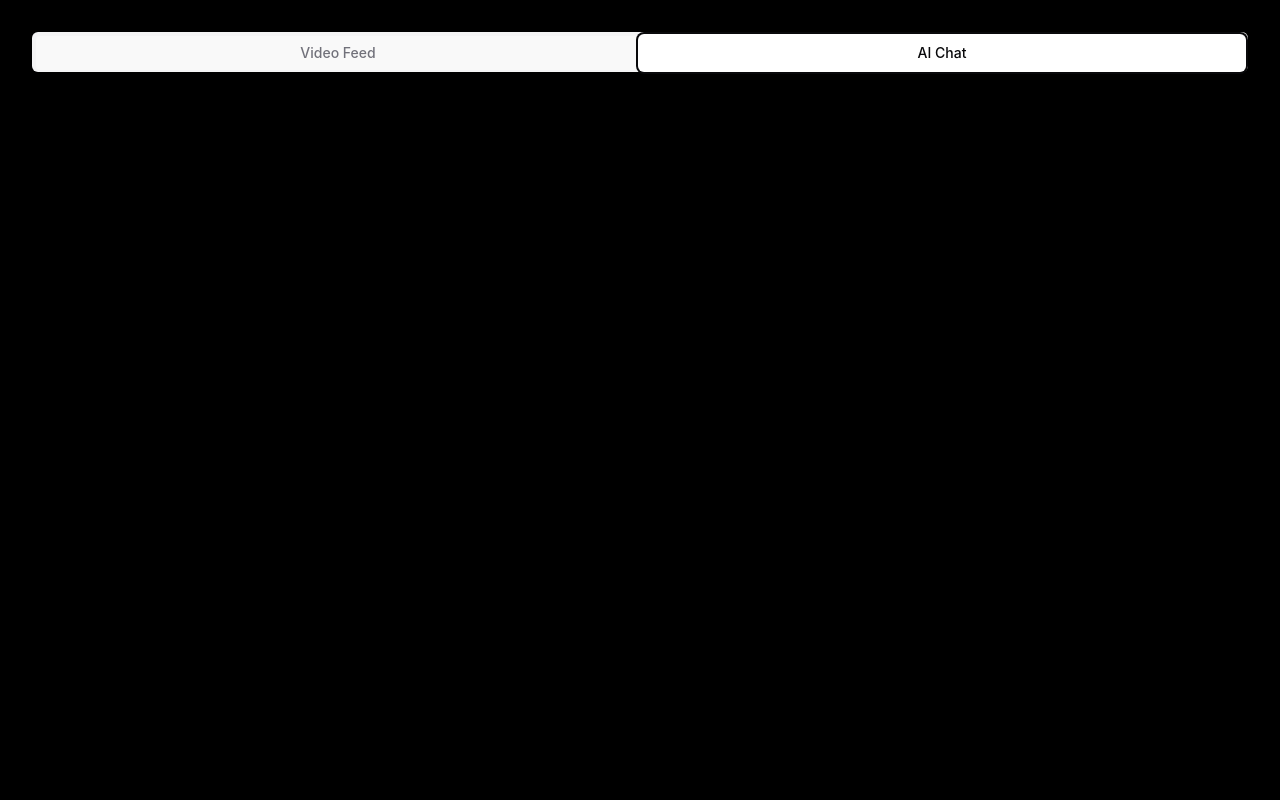
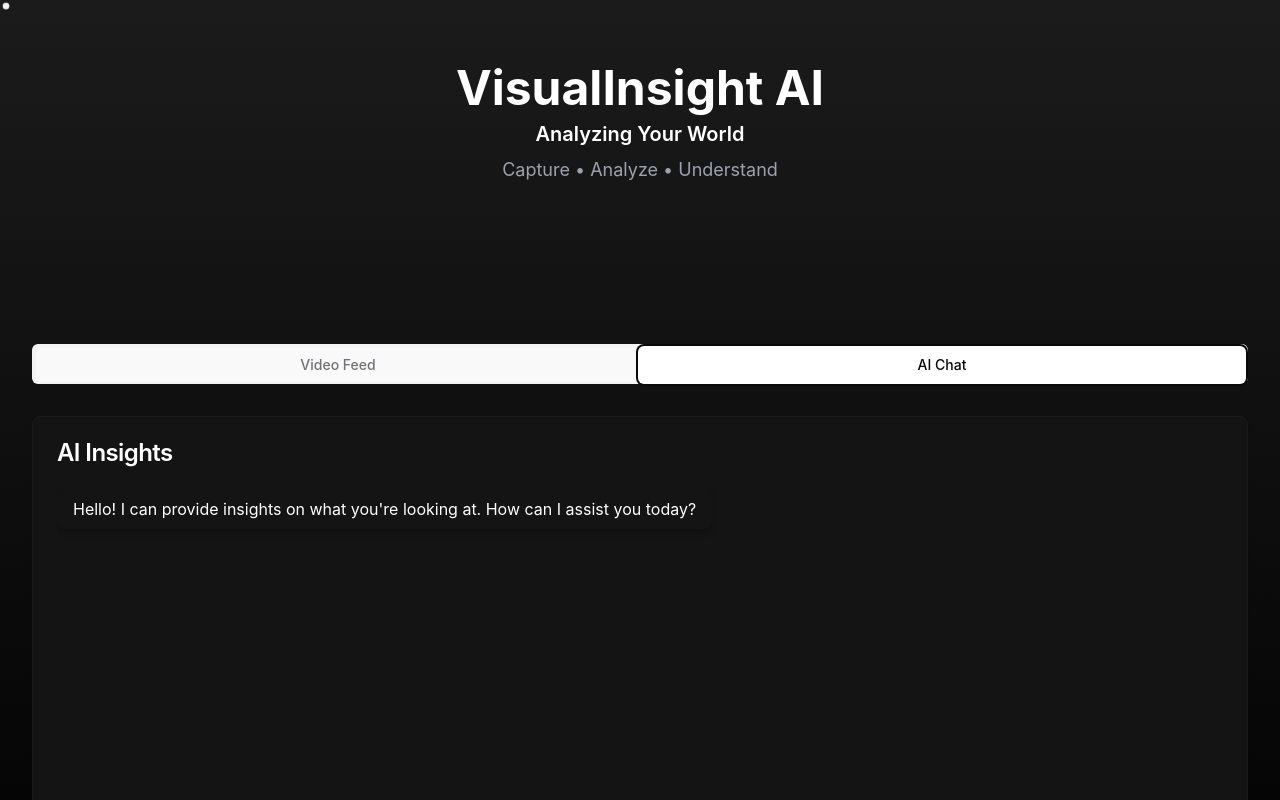
Before and after one commit to eyumandy/AI-Vision-Glasses, a React (Vite) app in the folder vite-project/: page / in a window 1280 px wide. Both pictures are taken after a click on the tab "AI Chat". Shown: the top 800 px of the page. Built offline with nearby package versions, Linux system fonts and the light colour scheme.

Commit message:
frontend improvements

```diff
--- a/vite-project/src/VisualInsight.tsx
+++ b/vite-project/src/VisualInsight.tsx
@@ -1,12 +1,12 @@
 'use client'
 
 import { useState, useEffect } from 'react'
-import { motion, useAnimation } from 'framer-motion'
+import { motion, useAnimation, useMotionValue } from 'framer-motion'
 import { Button } from "@/components/ui/button"
 import { Input } from "@/components/ui/input"
 import { Card, CardContent, CardHeader, CardTitle } from "@/components/ui/card"
 import { Tabs, TabsContent, TabsList, TabsTrigger } from "@/components/ui/tabs"
-import { Camera, MessageSquare, RefreshCw } from 'lucide-react'
+import { Camera, MessageSquare, RefreshCw, Send } from 'lucide-react'
 
 const colors = {
   black: '#000000',
@@ -15,21 +15,83 @@ const colors = {
   white: '#ffffff',
   antiFlashWhite: '#f3f3f3',
   chineseWhite: '#e1e1e1',
+  neonBlue: '#00FFFF',
 }
 
-export default function VisualInsight() {
-  const [messages, setMessages] = useState([
+interface TrailDot {
+  x: number
+  y: number
+  id: number
+}
+
+const CursorTrail = () => {
+  const [trail, setTrail] = useState<TrailDot[]>([])
+  const mouseX = useMotionValue(0)
+  const mouseY = useMotionValue(0)
+  const trailLimit = 7 // Limit the trail to a maximum of 7 dots
+
+  useEffect(() => {
+    const updateMousePosition = (e: MouseEvent) => {
+      mouseX.set(e.clientX)
+      mouseY.set(e.clientY)
+    }
+
+    window.addEventListener('mousemove', updateMousePosition)
+
+    const intervalId = setInterval(() => {
+      setTrail((prevTrail) => {
+        const newTrail = [
+          { x: mouseX.get(), y: mouseY.get(), id: Date.now() },
+          ...prevTrail,
+        ].slice(0, trailLimit) // Keep only the most recent 7 trail dots
+
+        return newTrail
+      })
+    }, 60) // Adjust the interval to reduce the frequency of trail updates
+
+    return () => {
+      window.removeEventListener('mousemove', updateMousePosition)
+      clearInterval(intervalId)
+    }
+  }, [mouseX, mouseY])
+
+  return (
+    <div className="pointer-events-none fixed inset-0 z-50">
+      {trail.map((dot, index) => (
+        <motion.div
+          key={dot.id}
+          className="absolute w-3 h-3 bg-white rounded-full"
+          style={{
+            left: dot.x,
+            top: dot.y,
+            opacity: 1 - index * 0.15, // Reduce opacity progressively
+            scale: 1 - index * 0.1, // Reduce scale progressively
+          }}
+          initial={{ opacity: 0, scale: 0 }}
+          animate={{ opacity: 1 - index * 0.15, scale: 1 - index * 0.1 }}
+          exit={{ opacity: 0, scale: 0 }}
+          transition={{ duration: 0.3 }} // Make the trail fade out more quickly
+        />
+      ))}
+    </div>
+  )
+}
+
+export default function Component() {
+  const [messages, setMessages] = useState<{ role: string; content: string }[]>([
     { role: 'assistant', content: 'Hello! I can provide insights on what you\'re looking at. How can I assist you today?' }
   ])
   const [input, setInput] = useState('')
   const [isLoading, setIsLoading] = useState(true)
   const [isSpeaking, setIsSpeaking] = useState(false)
   const [isLiveMode, setIsLiveMode] = useState(true)
-  const [capturedImage, setCapturedImage] = useState<string | null>(null);
+  const [capturedImage, setCapturedImage] = useState<string | null>(null)
+  const [storedImage, setStoredImage] = useState<string | null>(null)
   const controls = useAnimation()
 
-  // Define the video feed URL
-  const videoFeedUrl = 'http://10.108.214.115:5000/video_feed';
+  const [activeTab, setActiveTab] = useState<'video' | 'chat'>('video')
+
+  const videoFeedUrl = 'http://10.108.214.115:5000/video_feed'
 
   useEffect(() => {
     const timer = setTimeout(() => {
@@ -40,16 +102,16 @@ export default function VisualInsight() {
 
   useEffect(() => {
     if (!isLoading) {
-      animateName()
+      animateHeader()
     }
   }, [isLoading])
 
-  const animateName = async () => {
-    await controls.start(i => ({
+  const animateHeader = async () => {
+    await controls.start({
       opacity: 1,
-      transition: { delay: i * 0.1 }
-    }))
-    controls.start("blink")
+      y: 0,
+      transition: { duration: 0.5, ease: "easeOut" }
+    })
   }
 
   const handleSendMessage = (e: React.FormEvent) => {
@@ -65,25 +127,45 @@ export default function VisualInsight() {
     }
   }
 
-  const handleCapture = async () => {
+  const handleCapture = async (): Promise<string | null> => {
     try {
-      const response = await fetch('http://10.108.214.115:5000/snapshot');
+      const response = await fetch('http://10.108.214.115:5000/snapshot')
       if (response.ok) {
-        const blob = await response.blob();
-        const imageUrl = URL.createObjectURL(blob);
-        setCapturedImage(imageUrl);
-        setIsLiveMode(false);
+        const blob = await response.blob()
+        const imageUrl = URL.createObjectURL(blob)
+        setCapturedImage(imageUrl)
+        setIsLiveMode(false)
+        return imageUrl
       } else {
-        console.error('Failed to capture image');
+        console.error('Failed to capture image')
+        return null
       }
     } catch (error) {
-      console.error('Error capturing image:', error);
+      console.error('Error capturing image:', error)
+      return null
     }
-  };
+  }
 
   const handleSwitchToLive = () => {
     setCapturedImage(null)
     setIsLiveMode(true)
+  }
+
+  const handleCaptureAndAnalyze = async () => {
+    const imageUrl = await handleCapture()
+    if (imageUrl) {
+      setStoredImage(imageUrl)
+      handleTabChange('chat')
+      setMessages(prev => [...prev, { role: 'assistant', content: 'I\'ve captured the image. What would you like to know about it?' }])
+    }
+  }
+
+  const handleTabChange = (value: string) => {
+    if (value === 'video' || value === 'chat') {
+      setActiveTab(value)
+    } else {
+      console.warn(`Invalid tab value: ${value}`)
+    }
   }
 
   if (isLoading) {
@@ -114,18 +196,56 @@ export default function VisualInsight() {
       initial={{ opacity: 0 }}
       animate={{ opacity: 1 }}
       transition={{ duration: 0.5 }}
-      className="min-h-screen flex flex-col w-full"
-      style={{ backgroundColor: colors.black, color: colors.white }}
+      className="min-h-screen flex flex-col w-full relative overflow-hidden"
+      style={{
+        background: `linear-gradient(to bottom, ${colors.eerieBlack} 0%, ${colors.black} 100%)`,
+        color: colors.white
+      }}
     >
-      {/* ... header and other components ... */}
-      <main className="flex-grow w-full px-4 sm:px-6 lg:px-8 py-8">
-        <Tabs defaultValue="video" className="w-full">
-          <TabsList className="grid w-full grid-cols-2">
+      <CursorTrail />
+      <motion.header
+        className="relative overflow-hidden pt-16 pb-32"
+        initial={{ opacity: 0, y: -50 }}
+        animate={controls}
+      >
+        <div className="max-w-7xl mx-auto px-4 sm:px-6 lg:px-8 relative z-10">
+          <motion.div
+            className="flex flex-col items-center justify-center"
+            initial={{ opacity: 0, y: 20 }}
+            animate={{ opacity: 1, y: 0 }}
+            transition={{ delay: 0.2, duration: 0.5 }}
+          >
+            <motion.h1
+              className="text-5xl font-bold mb-2 text-center"
+              whileHover={{ scale: 1.05 }}
+              transition={{ type: "spring", stiffness: 400, damping: 10 }}
+            >
+              <span>VisualInsight AI</span>
+            </motion.h1>
+            <motion.div
+              className="text-xl font-semibold text-neonBlue text-center"
+            >
+              Analyzing Your World
+            </motion.div>
+            <motion.p
+              className="mt-2 text-lg text-gray-400 text-center"
+              initial={{ opacity: 0, y: 10 }}
+              animate={{ opacity: 1, y: 0 }}
+              transition={{ delay: 0.6, duration: 0.5 }}
+            >
+              Capture • Analyze • Understand
+            </motion.p>
+          </motion.div>
+        </div>
+      </motion.header>
+      <main className="flex-grow w-full px-4 sm:px-6 lg:px-8 py-8 relative z-10">
+        <Tabs value={activeTab} onValueChange={handleTabChange} className="w-full relative z-10">
+          <TabsList className="grid w-full grid-cols-2 mb-8">
             <TabsTrigger value="video">Video Feed</TabsTrigger>
             <TabsTrigger value="chat">AI Chat</TabsTrigger>
           </TabsList>
           <TabsContent value="video">
-            <Card style={{ backgroundColor: colors.chineseBlack, borderColor: colors.eerieBlack }}>
+            <Card className="bg-opacity-30 backdrop-blur-md border-opacity-30 transition-all duration-300" style={{ backgroundColor: colors.chineseBlack, borderColor: colors.eerieBlack }}>
               <CardHeader>
                 <CardTitle style={{ color: colors.white }}>
                   {isLiveMode ? "Live Video Stream" : "Captured Image"}
@@ -139,8 +259,8 @@ export default function VisualInsight() {
                 >
                   {isLiveMode ? (
                     <div
-            className="rounded-lg overflow-hidden"
-            style={{ width: '500px', height: 'auto', margin: '0 auto' }} // Set width and center the video
+                      className="rounded-lg overflow-hidden mx-auto"
+                      style={{ width: '500px' }}
                     >
                       <img
                         src={videoFeedUrl}
@@ -152,8 +272,8 @@ export default function VisualInsight() {
                   ) : (
                     capturedImage ? (
                       <div
-              className="rounded-lg overflow-hidden"
-              style={{ width: '500px', height: 'auto', margin: '0 auto' }}
+                        className="rounded-lg overflow-hidden mx-auto"
+                        style={{ width: '500px' }}
                       >
                         <img
                           src={capturedImage}
@@ -166,7 +286,6 @@ export default function VisualInsight() {
                       <p style={{ color: colors.chineseWhite }}>No image captured</p>
                     )
                   )}
-
                 </motion.div>
                 <div className="mt-4 flex space-x-2">
                   <motion.div className="flex-1" whileHover={{ scale: 1.05 }} whileTap={{ scale: 0.95 }}>
@@ -179,11 +298,84 @@ export default function VisualInsight() {
                       <RefreshCw className="mr-2 h-4 w-4" /> Switch to Live
                     </Button>
                   </motion.div>
+                  <motion.div className="flex-1" whileHover={{ scale: 1.05 }} whileTap={{ scale: 0.95 }}>
+                    <Button onClick={handleCaptureAndAnalyze} className="w-full" disabled={!isLiveMode}>
+                      <Send className="mr-2 h-4 w-4" /> Capture & Analyze
+                    </Button>
+                  </motion.div>
                 </div>
               </CardContent>
             </Card>
           </TabsContent>
-          {/* ... other tabs and components ... */}
+          <TabsContent value="chat">
+            <Card className="bg-opacity-30 backdrop-blur-md border-opacity-30 transition-all duration-300" style={{ backgroundColor: colors.chineseBlack, borderColor: colors.eerieBlack }}>
+              <CardHeader>
+                <CardTitle style={{ color: colors.white }}>AI Insights</CardTitle>
+              </CardHeader>
+              <CardContent>
+                {storedImage && (
+                  <div className="mb-4 rounded-lg overflow-hidden mx-auto" style={{ width: '200px' }}>
+                    <img
+                      src={storedImage}
+                      alt="Stored Captured Image"
+                      className="w-full h-auto object-cover"
+                      style={{ transform: 'rotate(-90deg)' }}
+                    />
+                  </div>
+                )}
+                <div className="h-96 overflow-y-auto mb-4 space-y-4">
+                  {messages.map((message, index) => (
+                    <motion.div
+                      key={index}
+                      initial={{ opacity: 0, y: 20 }}
+                      animate={{ opacity: 1, y: 0 }}
+                      transition={{ duration: 0.3 }}
+                      className={`flex ${
+                        message.role === 'user' ? 'justify-end' : 'justify-start'
+                      }`}
+                    >
+                      <div
+                        className={`rounded-lg px-4 py-2 max-w-[80%] transition-all duration-300`}
+                        style={{
+                          backgroundColor: message.role === 'user' ? `${colors.eerieBlack}99` : `${colors.chineseBlack}99`,
+                          color: colors.white,
+                          boxShadow: `0 4px 6px ${colors.black}33`
+                        }}
+                      >
+                        {message.content}
+                      </div>
+                    </motion.div>
+                  ))}
+                </div>
+                <form onSubmit={handleSendMessage} className="flex space-x-2">
+                  <Input
+                    type="text"
+                    placeholder="Ask about what you're seeing..."
+                    value={input}
+                    onChange={(e) => setInput(e.target.value)}
+                    className="flex-grow transition-all duration-300"
+                    style={{
+                      backgroundColor: `${colors.eerieBlack}99`,
+                      color: colors.white,
+                      borderColor: colors.chineseBlack,
+                    }}
+                  />
+                  <motion.div whileHover={{ scale: 1.05 }} whileTap={{ scale: 0.95 }}>
+                    <Button
+                      type="submit"
+                      style={{
+                        backgroundColor: colors.neonBlue,
+                        color: colors.black,
+                      }}
+                      className="hover:bg-opacity-90 transition-all duration-300"
+                    >
+                      <MessageSquare className="mr-2 h-4 w-4" /> Send
+                    </Button>
+                  </motion.div>
+                </form>
+              </CardContent>
+            </Card>
+          </TabsContent>
         </Tabs>
       </main>
     </motion.div>
```
Lines whose indentation alone changed are shown as unchanged.
